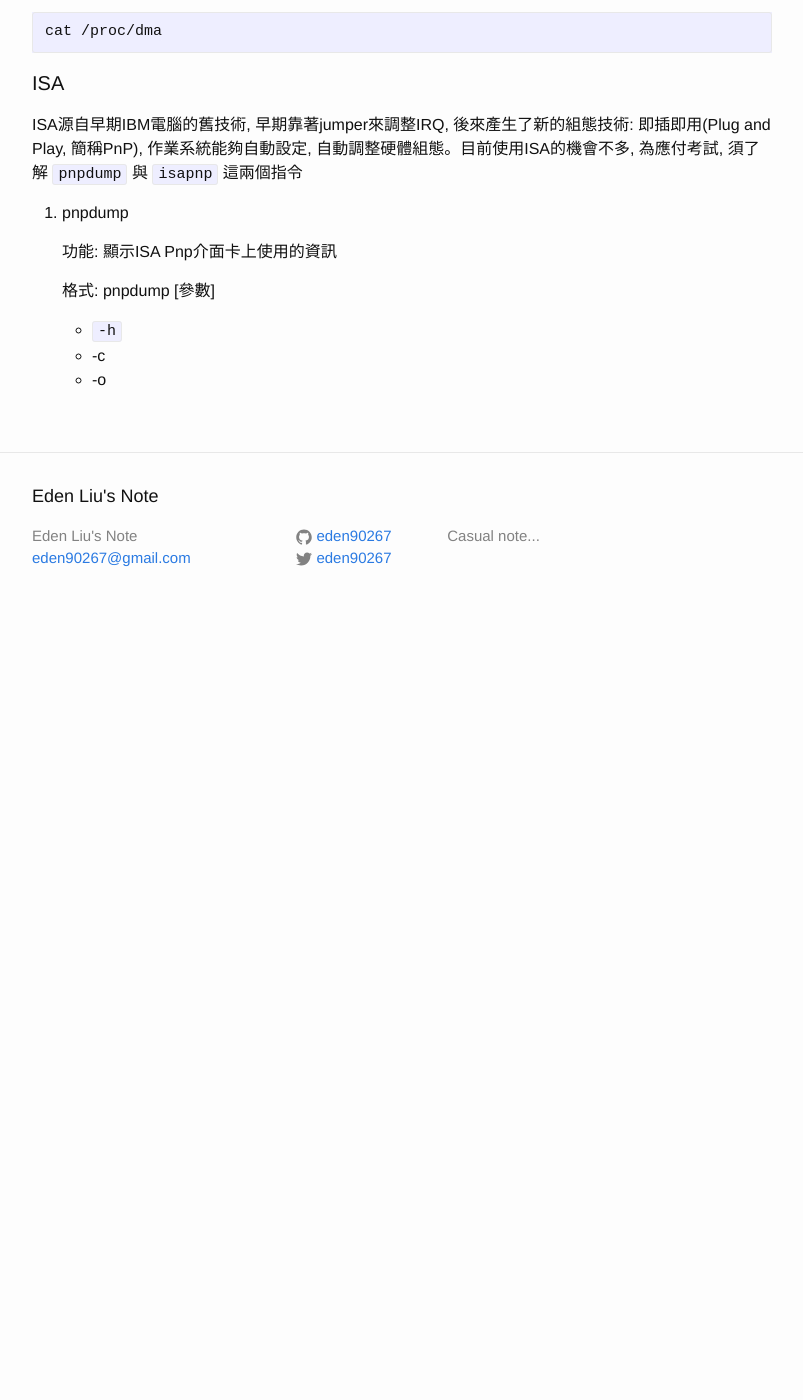
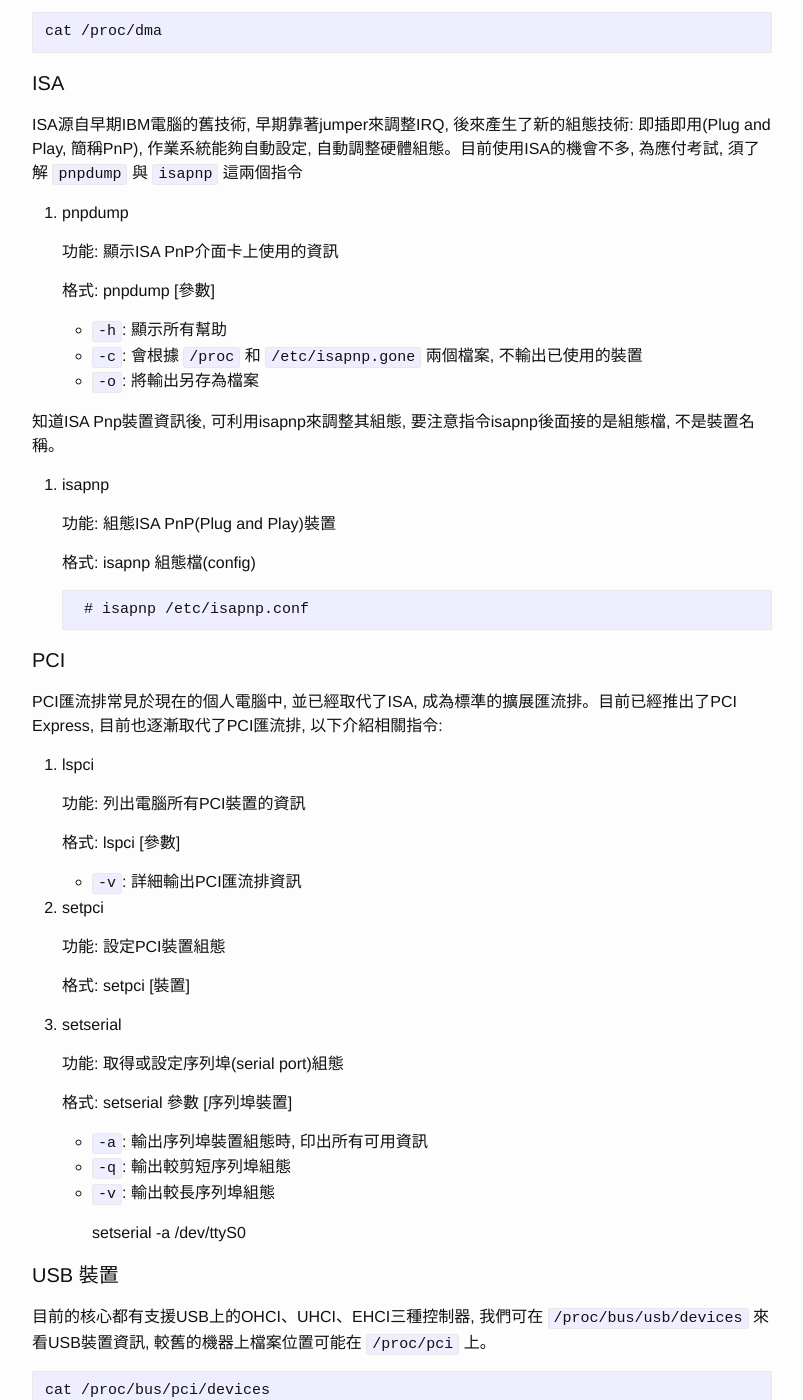
Before and after one commit to eden90267/eden90267.github.io, a Jekyll site: the page built from _posts/2016-04-25-linux-LPIC-1-study-note-ch1,2,3,4.markdown, in a window 1280 px wide and 1400 px high, scrolled down 7478 px. Shown: the whole window, without its empty margins (238-1041 px from the left). Built offline with Jekyll 4.4.1, drawn with Linux system fonts in a browser that asks for light colours; before the commit the page ends 8108 px from its top, so only the background shows below that.

Commit message:
add context with lpic-1 page

```diff
--- a/_posts/2016-04-25-linux-LPIC-1-study-note-ch1,2,3,4.markdown
+++ b/_posts/2016-04-25-linux-LPIC-1-study-note-ch1,2,3,4.markdown
@@ -300,10 +300,58 @@ ISA源自早期IBM電腦的舊技術, 早期靠著jumper來調整IRQ, 後來產
 
 1. pnpdump
 
-	功能: 顯示ISA Pnp介面卡上使用的資訊
+	功能: 顯示ISA PnP介面卡上使用的資訊
 
 	格式: pnpdump [參數]
 
-	- `-h`
-	- -c
-	- -o
+	- `-h`: 顯示所有幫助
+	- `-c`: 會根據 `/proc` 和 `/etc/isapnp.gone` 兩個檔案, 不輸出已使用的裝置
+	- `-o`: 將輸出另存為檔案
+
+知道ISA Pnp裝置資訊後, 可利用isapnp來調整其組態, 要注意指令isapnp後面接的是組態檔, 不是裝置名稱。
+
+2. isapnp
+
+	功能: 組態ISA PnP(Plug and Play)裝置
+
+	格式: isapnp 組態檔(config)
+
+		# isapnp /etc/isapnp.conf
+
+#### PCI ####
+
+PCI匯流排常見於現在的個人電腦中, 並已經取代了ISA, 成為標準的擴展匯流排。目前已經推出了PCI Express, 目前也逐漸取代了PCI匯流排, 以下介紹相關指令:
+
+1. lspci
+
+	功能: 列出電腦所有PCI裝置的資訊
+
+	格式: lspci [參數]
+
+	- `-v`: 詳細輸出PCI匯流排資訊
+
+2. setpci
+
+	功能: 設定PCI裝置組態
+
+	格式: setpci [裝置]
+
+3. setserial
+
+	功能: 取得或設定序列埠(serial port)組態
+
+	格式: setserial 參數 [序列埠裝置]
+
+	- `-a`: 輸出序列埠裝置組態時, 印出所有可用資訊
+	- `-q`: 輸出較剪短序列埠組態
+	- `-v`: 輸出較長序列埠組態
+
+		setserial -a /dev/ttyS0
+
+#### USB 裝置 ####
+
+目前的核心都有支援USB上的OHCI、UHCI、EHCI三種控制器, 我們可在 `/proc/bus/usb/devices` 來看USB裝置資訊, 較舊的機器上檔案位置可能在 `/proc/pci` 上。
+
+	cat /proc/bus/pci/devices
+
+### 開機過程與紀錄 ###
```
